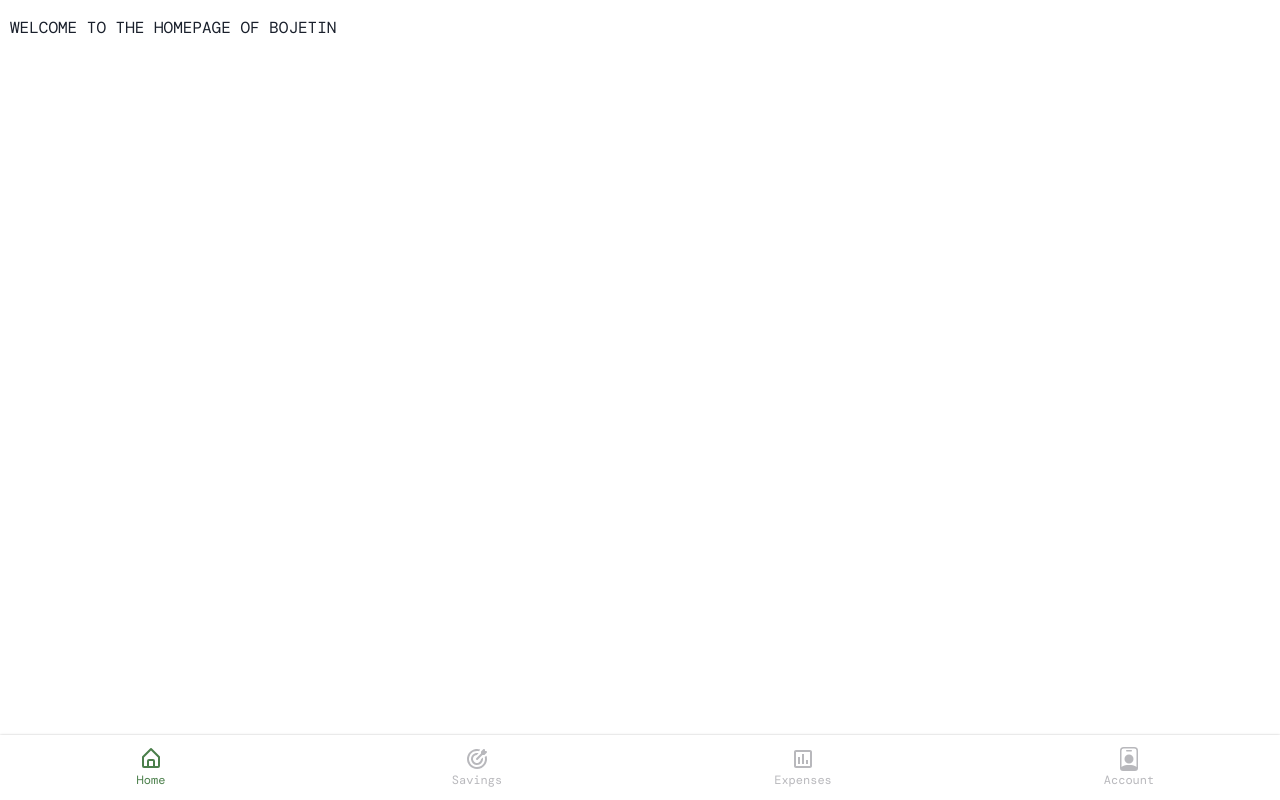
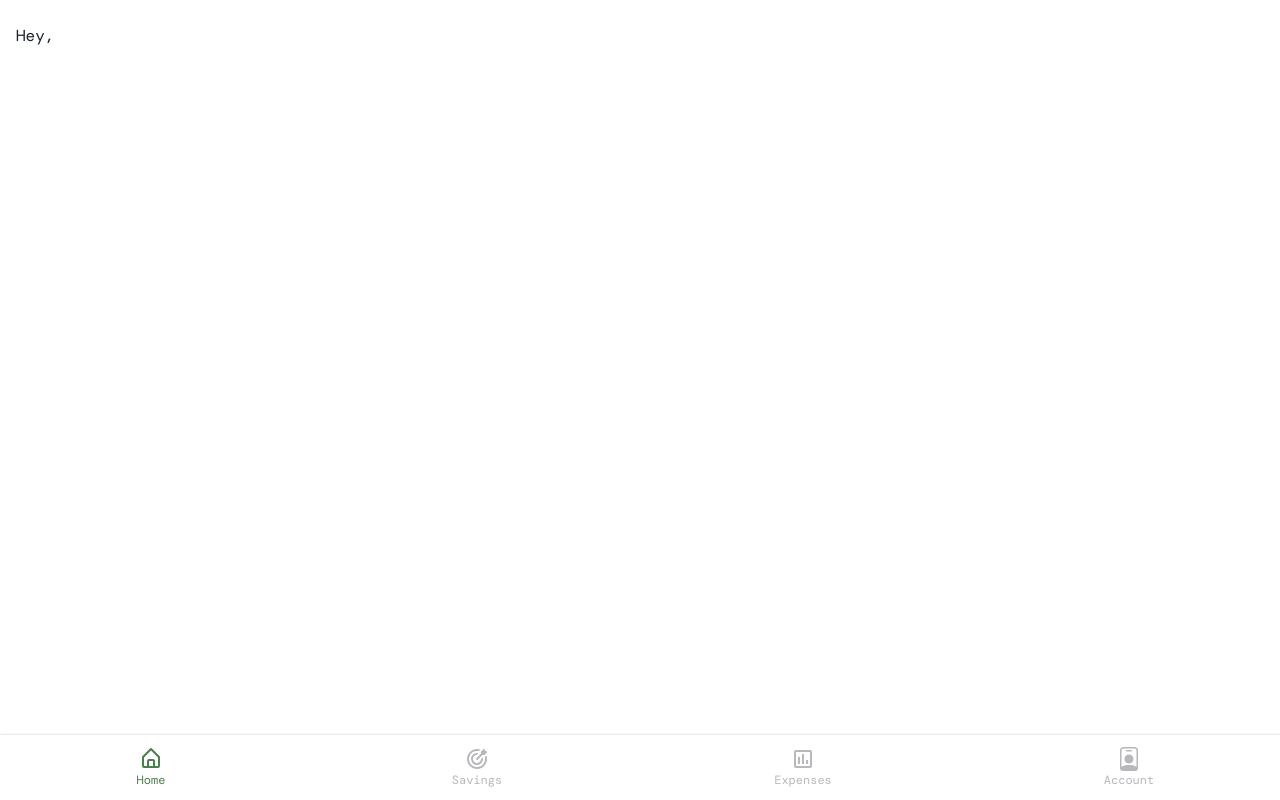
Before and after one commit to draqist/bojetin, a Next.js app: page / in a window 1280 px wide. Built offline with nearby package versions, Linux system fonts and the light colour scheme; no server answers; the database is empty.

Commit message:
feat: user details retrieval

```diff
--- a/components/AppLayout.tsx
+++ b/components/AppLayout.tsx
@@ -5,7 +5,7 @@ import BottomNav from "./BottomNav";
 export default function AppLayout({ children }) {
   return (
     <>
-      <Box overflow="scroll" zIndex="1" bg="white" h="calc(100vh - 60px)" pt="16px" px="10px">
+      <Box overflow="scroll" zIndex="1" bg="white" h="calc(100vh - 60px)" pt="24px" px="16px">
         {children}
       </Box>
       <BottomNav />
--- a/pages/index.tsx
+++ b/pages/index.tsx
@@ -1,14 +1,16 @@
 import { Box, useTheme, useToast } from "@chakra-ui/react";
 import { sendEmailVerification } from "firebase/auth";
-import { useEffect } from "react";
+import { collection, getDocs } from "firebase/firestore";
+import { useEffect, useState } from "react";
 import AppLayout from "../components/AppLayout";
-import { auth } from "../utils/firebase";
+import { auth, db } from "../utils/firebase";
 
 export default function Home() {
   const { bgcolor, text } = useTheme();
+  const [displayName, setName] = useState("");
   const toast = useToast();
   useEffect(() => {
-    auth.onAuthStateChanged(user => {
+    auth.onAuthStateChanged((user) => {
       if (!user?.emailVerified) {
         try {
           // @ts-ignore
@@ -21,10 +23,11 @@ export default function Home() {
               isClosable: true,
               position: "top",
             });
-          })
+          });
         } catch (error) {
           toast({
-              title: "Could not verify your email",
+            // @ts-ignore
+            title: error.code,
             description: "Kindly check your email to confirm your account",
             status: "error",
             duration: 3000,
@@ -33,12 +36,29 @@ export default function Home() {
           });
         }
       }
-    })
-  }, [])
+      // @ts-ignore
+      const getUserDoc = async (user) => {
+        try {
+          const docRef = collection(db, "users");
+          const docSnap = await getDocs(docRef);
+          docSnap.forEach((doc) => {
+            // doc.data() is never undefined for query doc snapshots
+            console.log(doc.id, " => ", doc.data());
+          });
+        } catch (error) {
+          console.log(error);
+        }
+      };
+      const data = getUserDoc(user);
+      console.log(data);
+      // @ts-ignore
+      setName(user?.displayName);
+    });
+  }, []);
   return (
     <AppLayout>
       <Box h="100" bgColor={bgcolor} color={text}>
-        WELCOME TO THE HOMEPAGE OF BOJETIN
+        Hey, {displayName}
       </Box>
       {/* <BottomNav /> */}
     </AppLayout>
--- a/utils/UI-LOGIC/auth/authBE.ts
+++ b/utils/UI-LOGIC/auth/authBE.ts
@@ -7,7 +7,7 @@ import {
   sendPasswordResetEmail,
   signInWithEmailAndPassword,
   signInWithPopup,
-  signInWithRedirect,
+  signInWithRedirect
 } from "firebase/auth";
 import { addDoc, collection } from "firebase/firestore";
 import { auth, db, provider } from "../../firebase";
@@ -97,7 +97,6 @@ const logInUser = async (req: logInType) => {
           console.log(response);
         });
       }
-      console.log(user);
       return user;
     });
   } catch (error) {
@@ -117,6 +116,7 @@ const forgotPassword = async (req: forgotPassword) => {
     const errorCode = error?.code;
     // @ts-ignore
     const errorMessage = error?.message;
+    return errorMessage;
   }
 };
 export { logInUser, registerUser, signup, forgotPassword };
```
Also changed, not shown: components/BottomNav.tsx (+16 -1 lines). Lines whose indentation alone changed are shown as unchanged.
